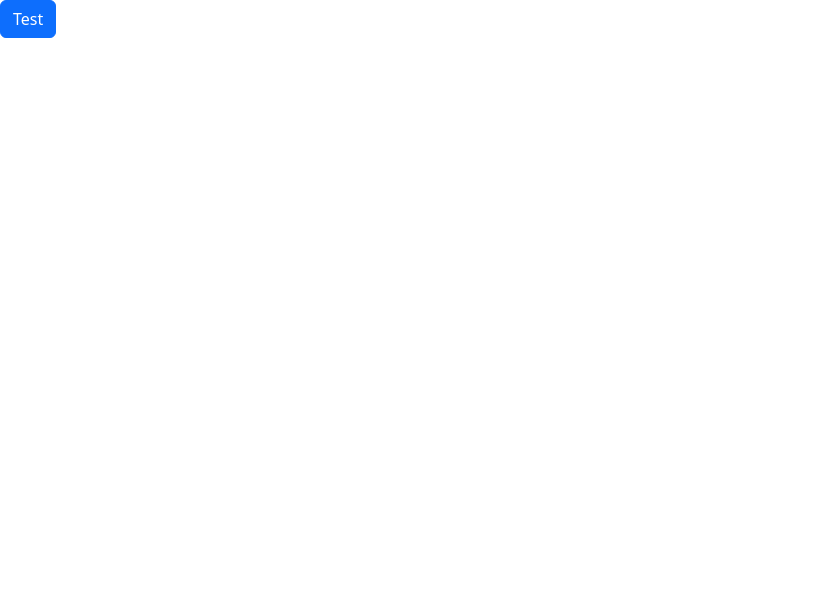
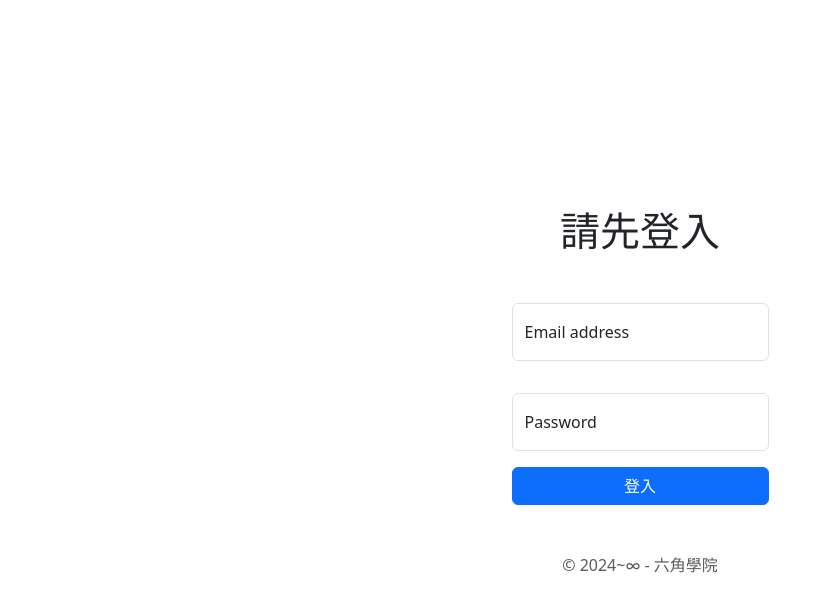
Before and after one commit to lynnliang34/-Hexschool-2024-React-homework-w2, a React (Vite) app: page / in a window 1280 px wide. Shown: the top 612 px of the page, without its empty margins (0-832 px from the left). Built offline with nearby package versions, Linux system fonts and the light colour scheme.

Commit message:
feat: 複製登入頁模板

```diff
--- a/src/App.jsx
+++ b/src/App.jsx
@@ -4,9 +4,31 @@ function App() {
   const [count, setCount] = useState(0);
 
   return (
-    <button type="button" className="btn btn-primary">
-      Test
-    </button>
+    <div className="d-flex flex-column justify-content-center align-items-center vh-100">
+      <h1 className="mb-5">請先登入</h1>
+      <form className="d-flex flex-column gap-3">
+        <div className="form-floating mb-3">
+          <input
+            type="email"
+            className="form-control"
+            id="username"
+            placeholder="name@example.com"
+          />
+          <label htmlFor="username">Email address</label>
+        </div>
+        <div className="form-floating">
+          <input
+            type="password"
+            className="form-control"
+            id="password"
+            placeholder="Password"
+          />
+          <label htmlFor="password">Password</label>
+        </div>
+        <button className="btn btn-primary">登入</button>
+      </form>
+      <p className="mt-5 mb-3 text-muted">&copy; 2024~∞ - 六角學院</p>
+    </div>
   );
 }
 
```
